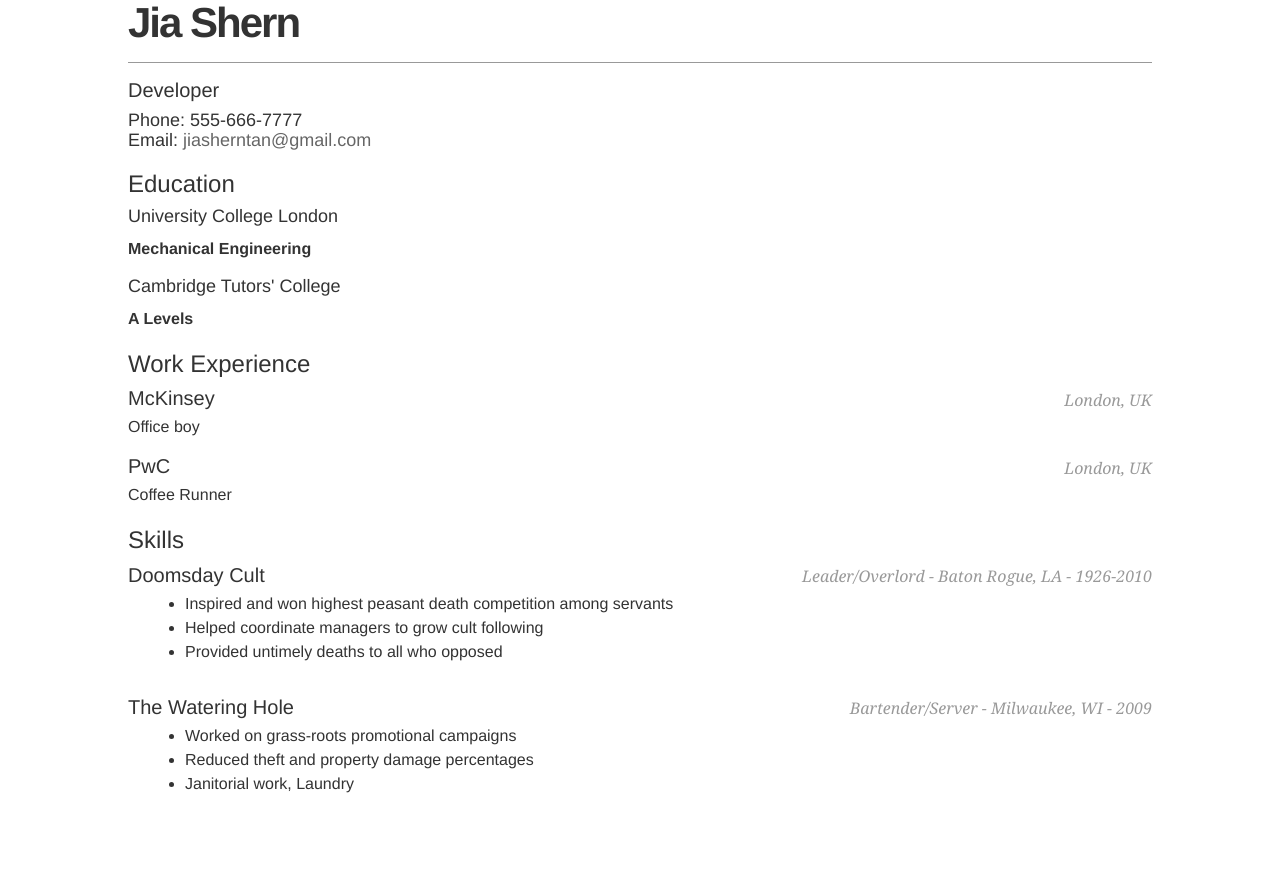
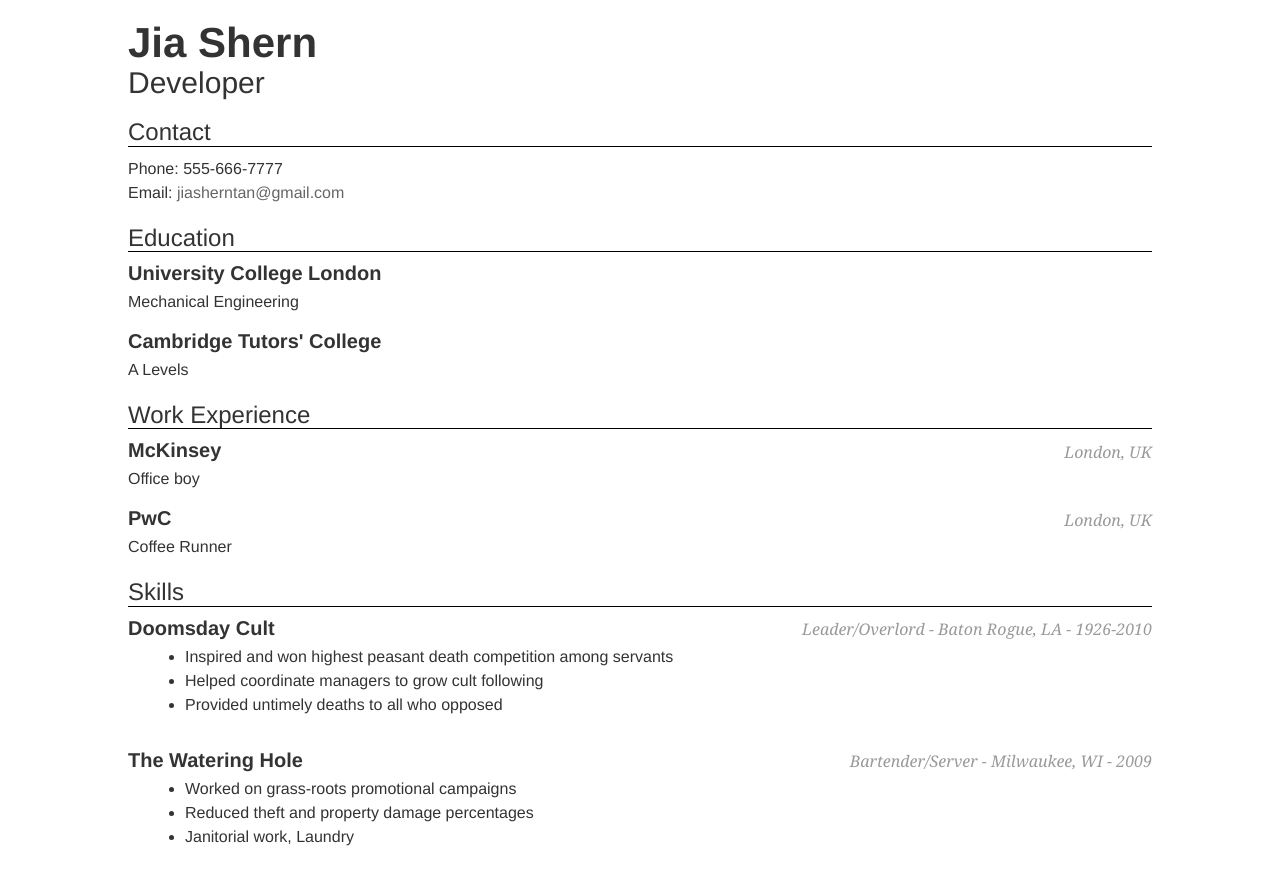
Before and after one commit to saffront/cv, a plain HTML site: page index.html in a window 1280 px wide. Before the commit the page ends 828 px from the top, so only its background shows below. Drawn offline with nearby package versions, Linux system fonts and the light colour scheme.

Commit message:
code fix

```diff
--- a/index.html
+++ b/index.html
@@ -13,35 +13,35 @@
             <h1>Jia Shern</h1>
             <h2>Developer</h2>
 
-            <h4>
-                Phone: 555-666-7777<br>
+            <h3>Contact</h3>
+            <p>Phone: 555-666-7777<br>
                 Email: <a class="email" href="mailto:jiasherntan@gmail.com">jiasherntan@gmail.com</a>
-            </h4>
+            </p>
 
         <div>
             <h3>Education</h3>
                 <h4>University College London</h4>
-                <p><strong>Mechanical Engineering</strong><br>
+                <p>Mechanical Engineering<br></p>
                 <h4>Cambridge Tutors' College</h4>
-                <p><strong>A Levels</strong></p>
+                <p>A Levels</p>
 
             <h3>Work Experience</h3>
-                <h2>McKinsey <span>London, UK</span></h2>
+                <h4>McKinsey <span>London, UK</span></h4>
                 <p>Office boy</p>
 
-                <h2>PwC<span>London, UK</span></h2>
+                <h4>PwC<span>London, UK</span></h4>
                 <p>Coffee Runner</p>
 
 
             <h3>Skills</h3>
-                <h2>Doomsday Cult <span>Leader/Overlord - Baton Rogue, LA - 1926-2010</span></h2>
+                <h4>Doomsday Cult <span>Leader/Overlord - Baton Rogue, LA - 1926-2010</span></h4>
                 <ul>
                     <li>Inspired and won highest peasant death competition among servants</li>
                     <li>Helped coordinate managers to grow cult following</li>
                     <li>Provided untimely deaths to all who opposed</li>
                 </ul>
 
-                <h2>The Watering Hole <span>Bartender/Server - Milwaukee, WI - 2009</span></h2>
+                <h4>The Watering Hole <span>Bartender/Server - Milwaukee, WI - 2009</span></h4>
                 <ul>
                     <li>Worked on grass-roots promotional campaigns</li>
                     <li>Reduced theft and property damage percentages</li>
--- a/main.css
+++ b/main.css
@@ -10,26 +10,31 @@
       }
 
         h1 {
-          margin: 0 0 16px 0;
-          padding: 0 0 16px 0;
           font-size: 42px; font-weight: bold;
-          letter-spacing: -2px;
-          border-bottom: 1px solid #999;
+          margin-bottom: -20px;
       }
 
-        h2 {
+        h4 {
           font-size: 20px;
           margin: 0 0 6px 0;
           position: relative;
         }
 
-        h2 span {
+        h4 span {
           position: absolute;
           bottom: 0; right: 0;
           font-style: italic;
           font-family: Georgia, Serif;
           font-size: 16px; color: #999;
           font-weight: normal;
+      }
+
+      h3 {
+        border-bottom: 1px solid #000;
+      }
+
+      h4 {
+        font-weight: bold;
       }
 
         p {
```
